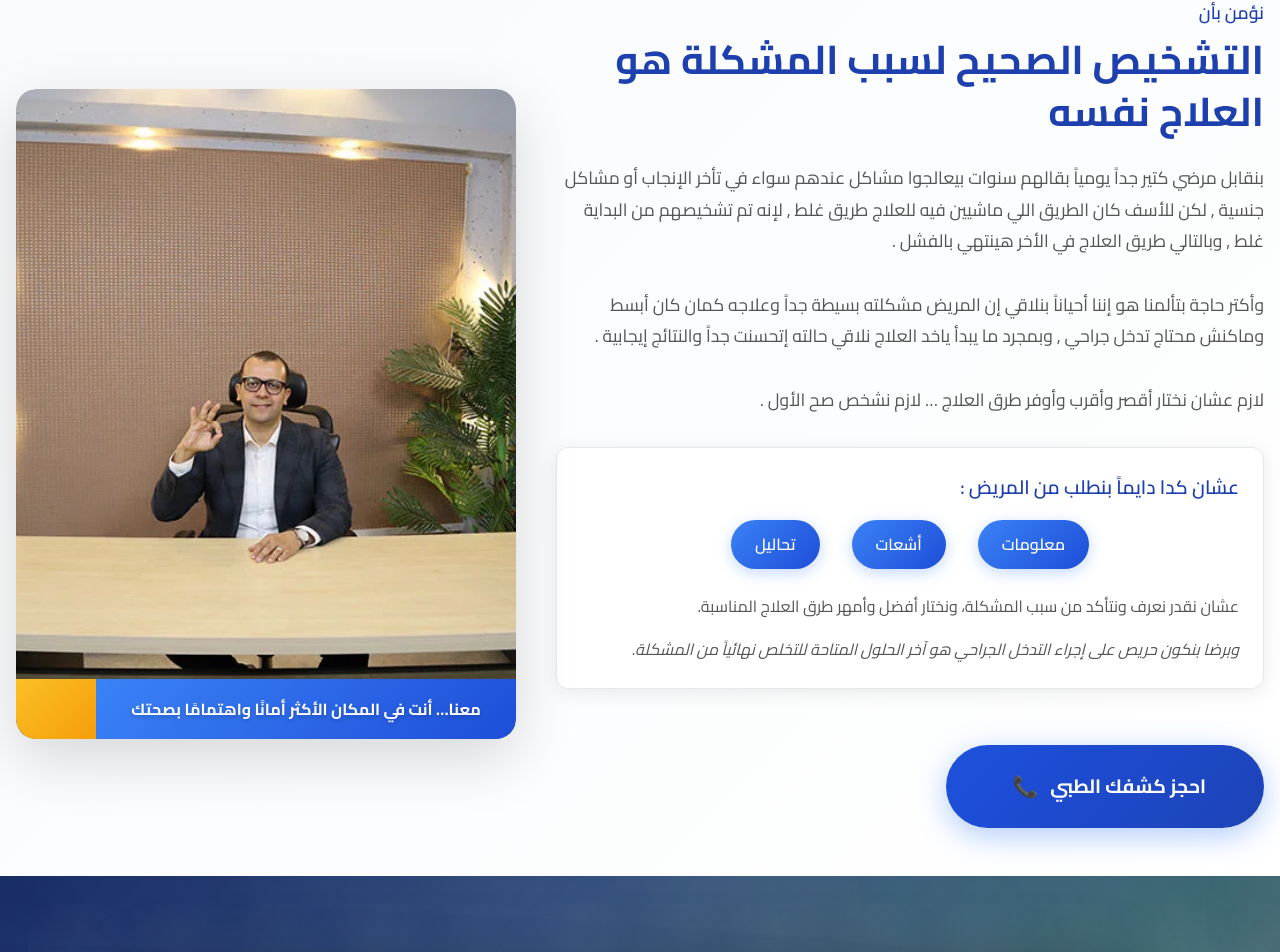
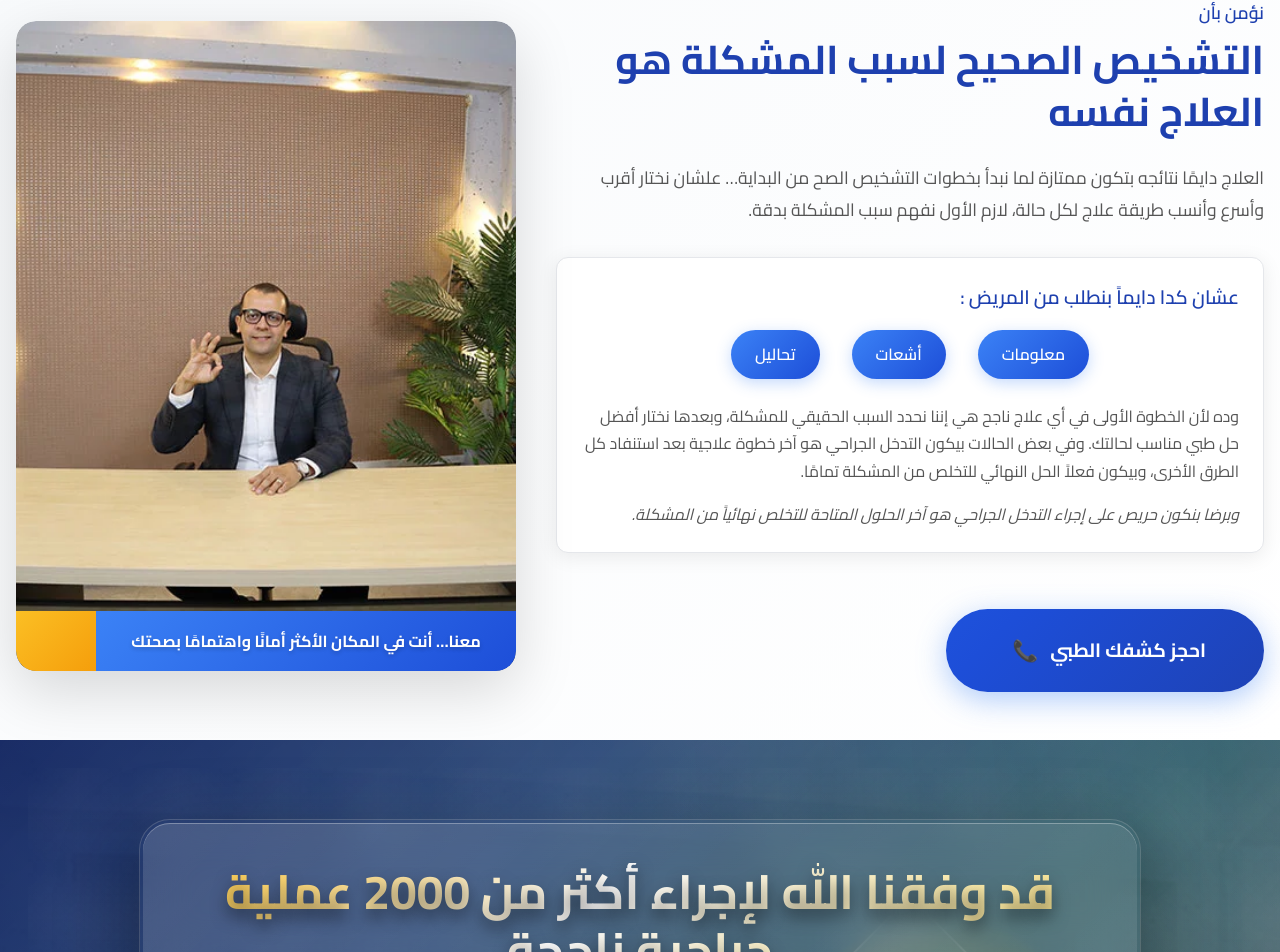
Before and after one commit to Micheal-Soliman/al-bokl, a Next.js app: page / in a window 1280 px wide. Shown: the part 2074-3026 px from the top of the page. Built offline with nearby package versions, Linux system fonts and the light colour scheme; no server answers.

Commit message:
Edit finish Bokl

```diff
--- a/src/app/components/home/Diagnosis.js
+++ b/src/app/components/home/Diagnosis.js
@@ -16,11 +16,10 @@ export default function Diagnosis() {
 
             <div className={styles.description}>
               <p>
-                بنقابل مرضي كتير جداً يومياً بقالهم سنوات بيعالجوا مشاكل عندهم
-                سواء في تأخر الإنجاب أو مشاكل جنسية , لكن للأسف كان الطريق اللي
-                ماشيين فيه للعلاج طريق غلط , لإنه تم تشخيصهم من البداية غلط ,
-                وبالتالي طريق العلاج في الأخر هينتهي بالفشل .
-                <br />
+           العلاج دايمًا نتائجه بتكون ممتازة لما نبدأ بخطوات التشخيص الصح من البداية…
+علشان نختار أقرب وأسرع وأنسب طريقة علاج لكل حالة، لازم الأول نفهم سبب المشكلة بدقة.
+
+                {/* <br />
                 <br />
                 وأكتر حاجة بتألمنا هو إننا أحياناً بنلاقي إن المريض مشكلته بسيطة
                 جداً وعلاجه كمان كان أبسط وماكنش محتاج تدخل جراحي , وبمجرد ما
@@ -28,7 +27,7 @@ export default function Diagnosis() {
                 <br />
                 <br />
                 لازم عشان نختار أقصر وأقرب وأوفر طرق العلاج … لازم نشخص صح الأول
-                .
+                . */}
               </p>
             </div>
             {/*
@@ -72,8 +71,10 @@ export default function Diagnosis() {
                 <li>تحاليل</li>
               </ul>
               <p className={styles.finalText}>
-                عشان نقدر نعرف ونتأكد من سبب المشكلة، ونختار أفضل وأمهر طرق
-                العلاج المناسبة.
+                وده لأن الخطوة الأولى في أي علاج ناجح هي إننا نحدد السبب الحقيقي للمشكلة، وبعدها نختار أفضل حل طبي مناسب لحالتك.
+
+وفي بعض الحالات بيكون التدخل الجراحي هو آخر خطوة علاجية بعد استنفاد كل الطرق الأخرى، وبيكون فعلاً الحل النهائي للتخلص من المشكلة تمامًا.
+
               </p>
               <p className={styles.surgeryNote}>
                 وبرضا بنكون حريص على إجراء التدخل الجراحي هو آخر الحلول المتاحة
```
